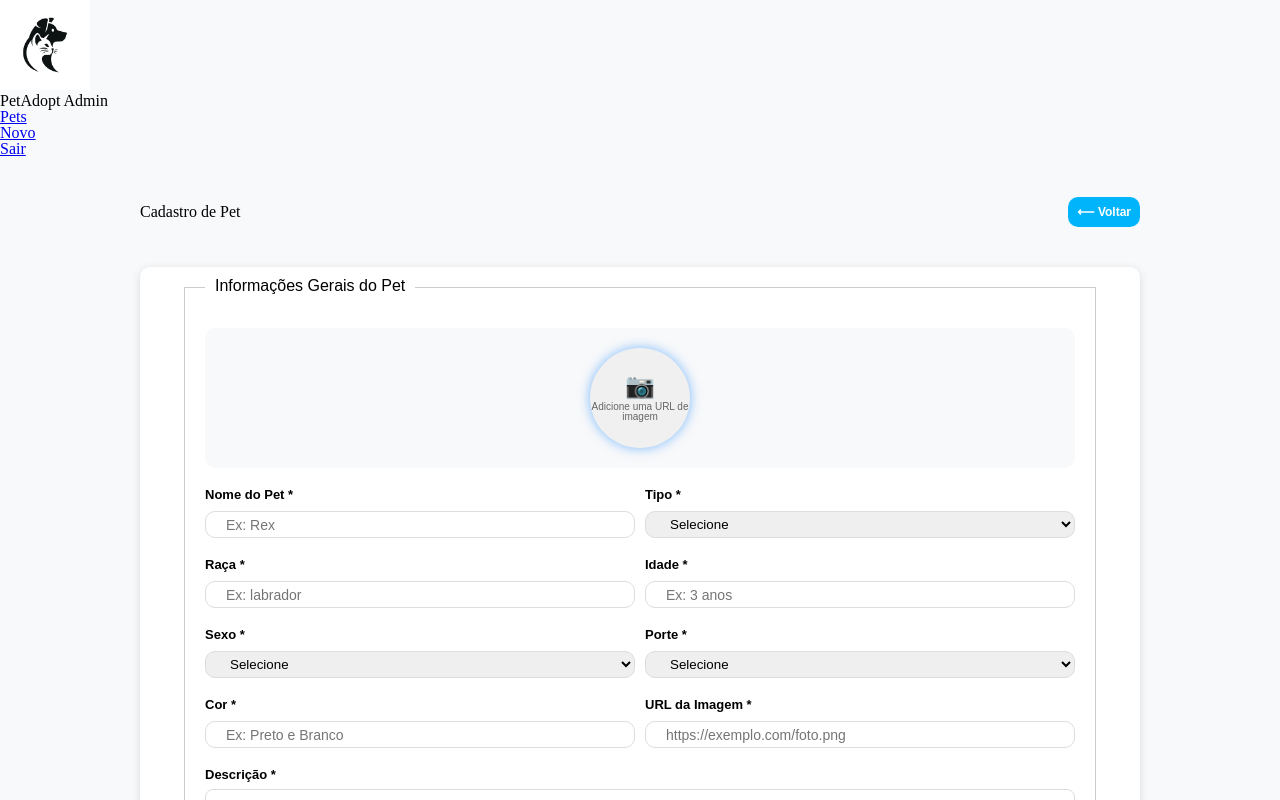
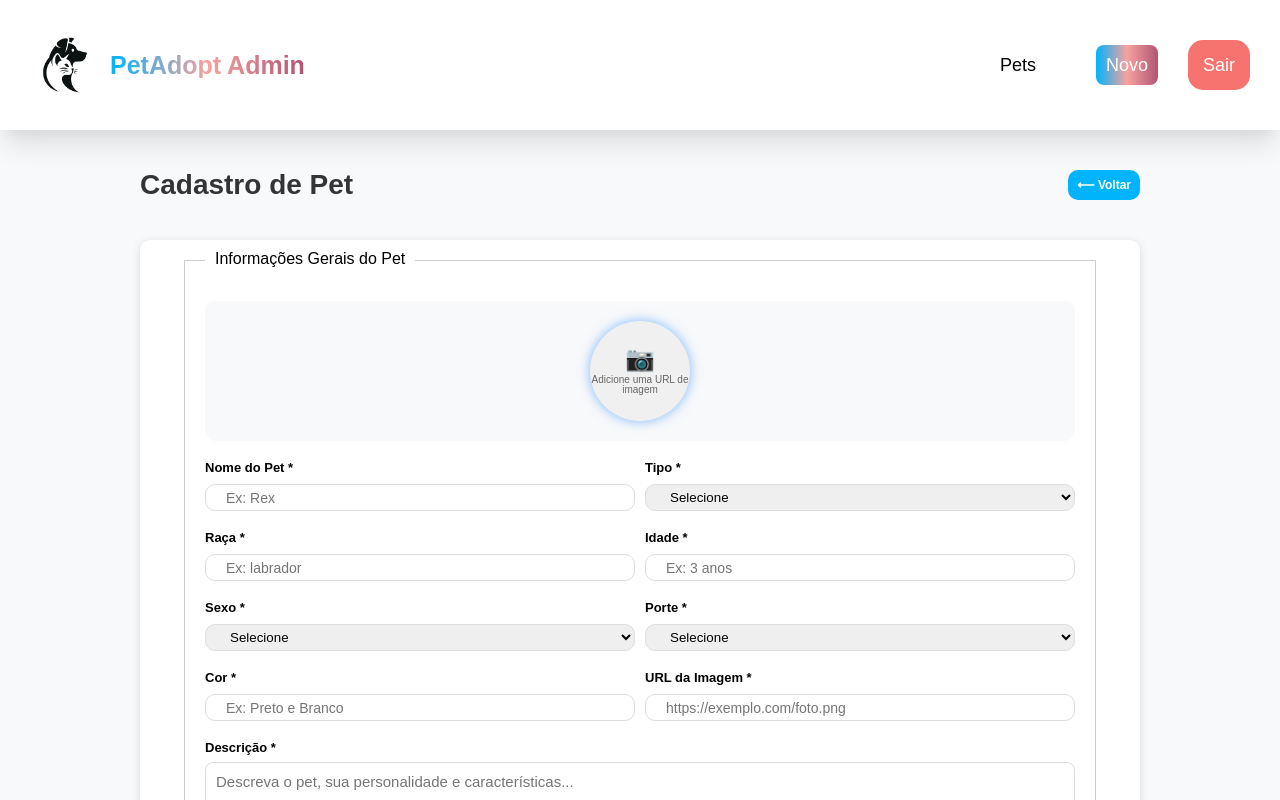
Before and after one commit to Anderson-Pires-Fernandes/frontend_admin_pets, a React (Vite) app: page /Pets/Cadastro in a window 1280 px wide. Shown: the top 800 px of the page. Built offline with nearby package versions, Linux system fonts and the light colour scheme.

Commit message:
adiciona estilo de menu da tela

```diff
--- a/src/index.css
+++ b/src/index.css
@@ -0,0 +1,104 @@
+.menu {
+  width: 100%;
+  font-family: Arial, Helvetica, sans-serif;
+  background-color: #fff;
+  padding: 20px;
+  display: flex;
+  align-items: center;
+  justify-content: space-between;
+  flex-wrap: wrap;
+  box-shadow:
+    rgba(0, 0, 0, 0.1) 0px 20px 25px -5px,
+    rgba(0, 0, 0, 0.04) 0px 10px 10px -5px;
+}
+.container_esquerda_menu {
+  display: flex;
+  align-items: center;
+}
+.logo_menu {
+  font-size: 25px;
+  font-weight: bold;
+  background: linear-gradient(90deg, #00b4fc, #f7a29e, #b05574);
+  background-clip: text;
+  color: transparent;
+}
+
+.menu ul {
+  display: flex;
+  align-items: center;
+  justify-content: space-between;
+  gap: 10px;
+  cursor: pointer;
+}
+
+.menu_ativo {
+  font-family: Arial, Helvetica, sans-serif;
+  font-size: 18px;
+  margin: 10px;
+  padding: 10px;
+  color: #fff;
+  text-decoration: none;
+  border: none;
+  border-radius: 8px;
+  background: linear-gradient(90deg, #00b4fc, #f7a29e, #b05574);
+}
+
+.menu_inativo {
+  text-decoration: none;
+  font-family: Arial, Helvetica, sans-serif;
+  font-size: 18px;
+  margin: 20px;
+  padding: 20px;
+  color: #000000;
+}
+
+.sair_menu {
+   background-color: #f7736f;
+   font-family: Arial, Helvetica, sans-serif;
+  font-size: 18px;
+  margin: 10px;
+  padding: 15px;
+  color: #fff;
+  text-decoration: none;
+  border: none;
+  border-radius: 15px;
+
+}
+.sair_menu:hover {
+  opacity: 0.7;
+}
+
+.titulo_listagem {
+  font-family: Arial, Helvetica, sans-serif;
+  font-weight: bold;
+  font-size: 28px;
+  color: #323435;
+}
+
+
+@media (max-width: 768px) {
+
+  .menu {
+    flex-direction: column;
+    align-items: center;
+    justify-content: center;
+
+  }
+
+  .menu ul {
+    justify-content: center;
+    margin-top: 10px;
+  }
+
+  .menu_ativo, .menu_inativo, .sair_menu {
+    font-size: 15px;
+  }
+
+  .container_esquerda_menu {
+    padding-right: 20px;
+  }
+
+  .titulo_listagem {
+    font-size: 22px;
+  }
+}
```
